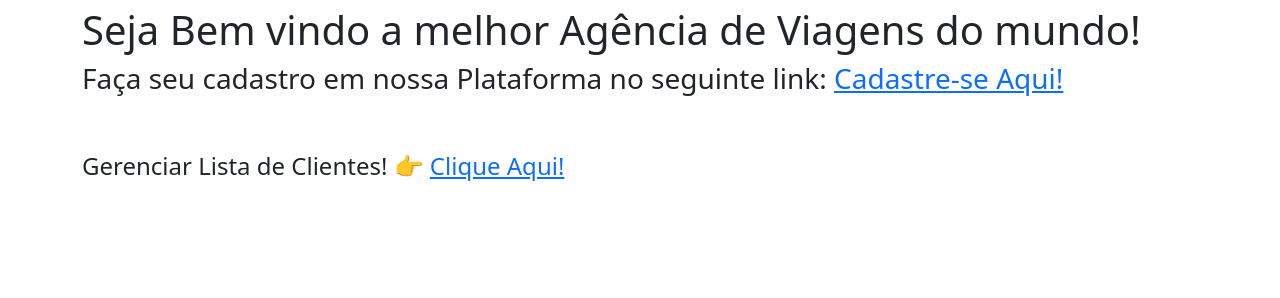
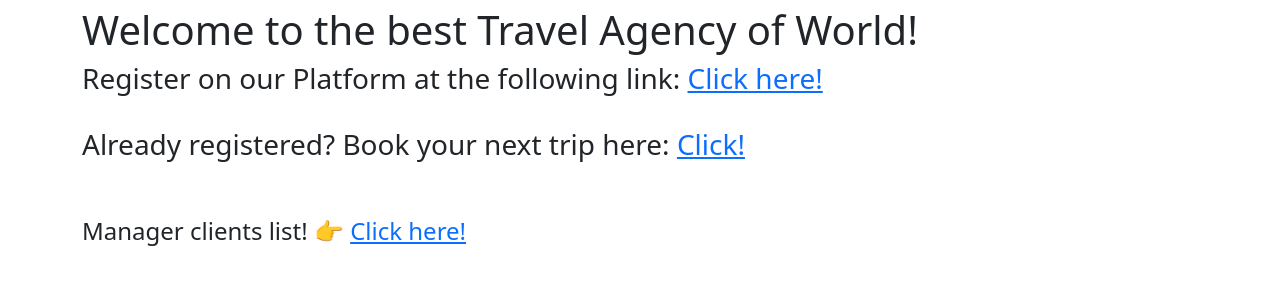
Before and after one commit to laisevdev/travel_agency, a Django app: page / in a window 1280 px wide. Shown: the part 50-348 px from the top of the page. Run offline with Django 5.2, Linux system fonts and the light colour scheme; some libraries are stand-ins or nearby versions.

Commit message:
[refactor]: translate texts to english and add url travel_register

```diff
--- a/agencia/templates/agencia/index.html
+++ b/agencia/templates/agencia/index.html
@@ -5,18 +5,22 @@
 <main>
     <div>
         <h1>
-            Seja Bem vindo a melhor Agência de Viagens do mundo!
+            Welcome to the best Travel Agency of World!
         </h1>
 
         <h3>
-            Faça seu cadastro em nossa Plataforma no seguinte link: <a href="{% url 'client_register' %}"> Cadastre-se Aqui!</a>
+            Register on our Platform at the following link: <a href="{% url 'client_register' %}"> Click here!</a>
+        </h3>
+        <br>
+        <h3>
+            Already registered? Book your next trip here:  <a href="{% url 'travel_register' %}"> Click!</a>
         </h3>
     </div>
     <br>
     <br>
     <div>
         <h4>
-            Gerenciar Lista de Clientes! 👉 <a href=""> Clique Aqui!</a>
+            Manager clients list! 👉 <a href=""> Click here!</a>
         </h4>
     </div>
 </main>
```
